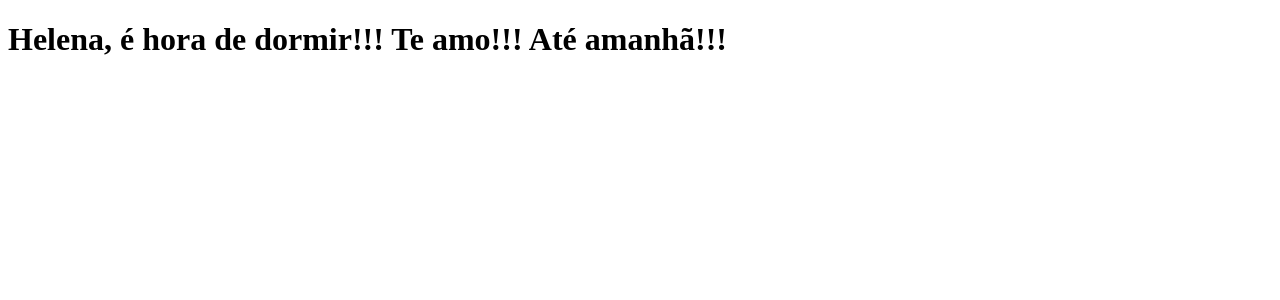
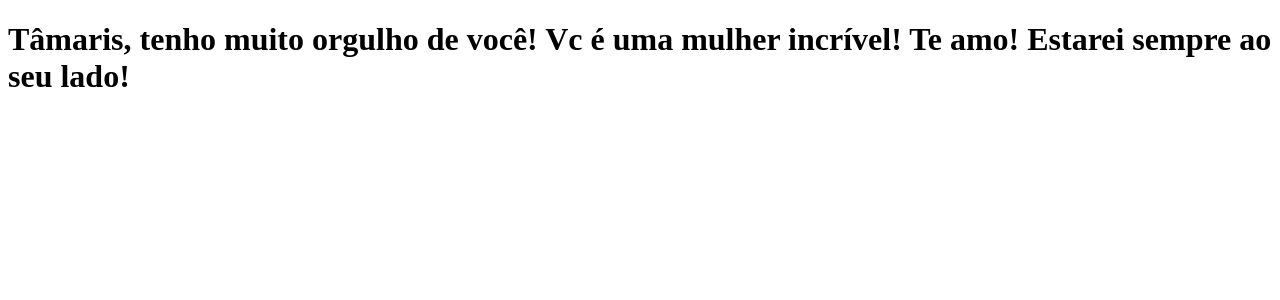
Before and after one commit to rodrigowill/clone-tabnews, a Next.js app: page / in a window 1280 px wide. Shown: the top 300 px of the page. Built offline with nearby package versions, Linux system fonts and the light colour scheme.

Commit message:
atualiza frase pra tamaris

```diff
--- a/pages/index.js
+++ b/pages/index.js
@@ -1,5 +1,5 @@
 function Home() {
-    return <h1>Helena, é hora de dormir!!! Te amo!!! Até amanhã!!!</h1>
+    return <h1>Tâmaris, tenho muito orgulho de você! Vc é uma mulher incrível! Te amo! Estarei sempre ao seu lado! </h1>
 }
 
 export default Home;
```
